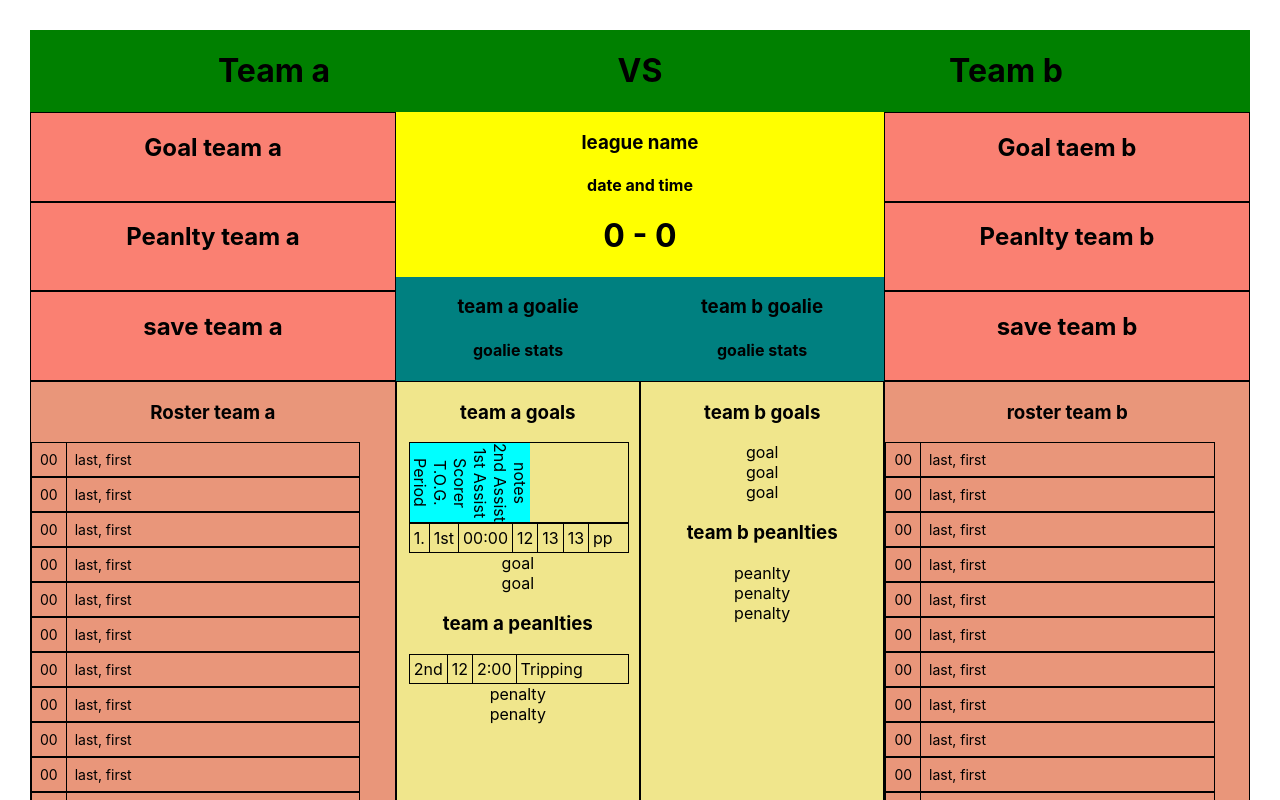
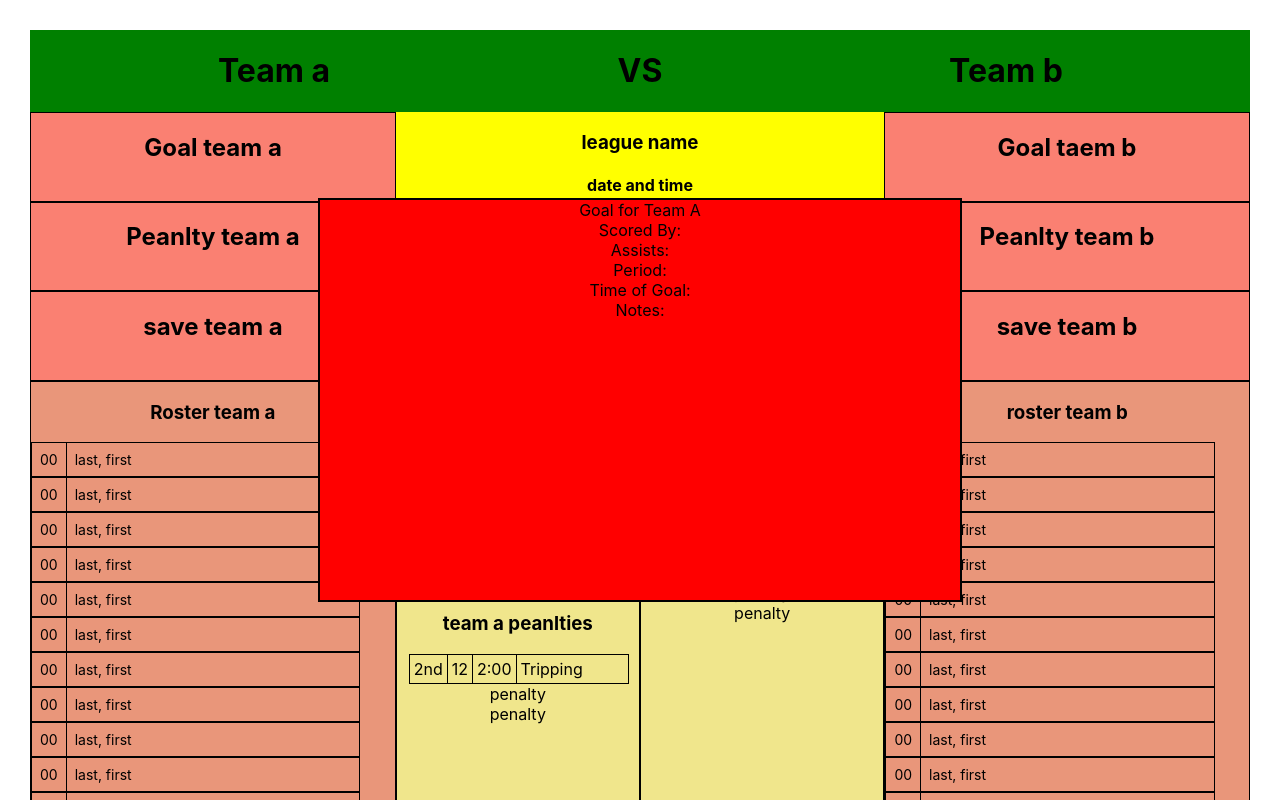
Before and after one commit to tjbecker8/ScoreSheet, a React (Create React App) app: page / in a window 1280 px wide. Shown: the top 800 px of the page. Built offline with nearby package versions, Linux system fonts and the light colour scheme.

Commit message:
setup of new goal

```diff
--- a/src/App.js
+++ b/src/App.js
@@ -2,6 +2,8 @@ import React from 'react';
 
 import './App.css';
 import GameSheet from './components/GameSheet/gameSheet'
+
+
 
 function App() {
   return (
--- a/src/components/GameSheet/gameSheet.css
+++ b/src/components/GameSheet/gameSheet.css
@@ -96,14 +96,56 @@ ul,li, ol {
   margin-left: 5%;
 }
 
+
+
 .vert {
+  border-right: 1px solid black;
+  text-align: center;
+}
+
+.goalnum {
+  flex: 2
+}
+
+.period {
+  flex: 3;
+}
+
+.tog {
+  flex: 5;
+}
+
+.scorer {
+  flex: 2.5;
+}
+
+.assist {
+  flex: 2.5;
+}
+
+.notes {
+  flex: 6.8;
 
 }
 
 .bord-r-tab {
+  writing-mode: vertical-rl;
+  text-combine-upright: digits 2;
+  background-color: cyan;
+  justify-content: center;
+  align-content: center;
+  margin: 10;
+}
 
-  writing-mode: vertical-rl;
-  text-orientation: mixed;
-  background-color: cyan;
-
+.popup {
+  position: absolute;
+  width: 50vw;
+  height: 50vh;
+  background-color: red;
+  z-index: 1;
+  border: 2px solid black;
+  top: 50%;
+  left: 50%;
+  /* bring your own prefixes */
+  transform: translate(-50%, -50%);
 }
--- a/src/components/GameSheet/gameSheet.js
+++ b/src/components/GameSheet/gameSheet.js
@@ -3,6 +3,8 @@ import './gameSheet.css'
 import Skater from './skater'
 import Goal from './goal'
 import Penalty from './peanlty'
+
+import NewGoal from '../NewEvent/newGoal'
 
 class GameSheet extends Component {
 
@@ -13,6 +15,10 @@ class GameSheet extends Component {
   render () {
     return (
       <div id='container'>
+
+        <div class='popup'>
+          <NewGoal />
+        </div>
 
 
         <div class='flex-top'>
@@ -127,22 +133,25 @@ class GameSheet extends Component {
             <div>
               <h3>team a goals</h3>
               <div class='goal-table-key'>
-                <div class='bord-r-tab'>
+                <div class='bord-r-tab goalnum'>
+                  <p class='vert'>#</p>
+                </div>
+                <div class='bord-r-tab period'>
                   <p class='vert'>Period</p>
                 </div>
-                <div class='bord-r-tab'>
+                <div class='bord-r-tab tog'>
                   <p class='vert'>T.O.G.</p>
                 </div>
-                <div class='bord-r-tab'>
+                <div class='bord-r-tab scorer'>
                   <p class='vert'>Scorer</p>
                 </div>
-                <div class='bord-r-tab'>
+                <div class='bord-r-tab assist'>
                   <p class='vert'>1st Assist</p>
                 </div>
-                <div class='bord-r-tab'>
+                <div class='bord-r-tab assist'>
                   <p class='vert'>2nd Assist</p>
                 </div>
-                <div class='bord-r-tab'>
+                <div class='bord-r-tab notes'>
                   <p class='vert'>notes</p>
                 </div>
               </div>
--- a/src/components/GameSheet/goal.js
+++ b/src/components/GameSheet/goal.js
@@ -6,25 +6,25 @@ class Goal extends Component {
   render () {
     return (
       <li class='goal-li'>
-        <div class='bord-r'>
+        <div class='bord-r goalnum'>
           <p class='goal-p'>1.</p>
         </div>
-        <div class='bord-r'>
+        <div class='bord-r period'>
           <p class='goal-p'>1st</p>
         </div>
-        <div class='bord-r'>
+        <div class='bord-r tog'>
           <p class='goal-p'>00:00</p>
         </div>
-        <div class='bord-r'>
+        <div class='bord-r scorer'>
           <p class='goal-p'>12</p>
         </div>
-        <div class='bord-r'>
+        <div class='bord-r assist'>
           <p class='goal-p'>13</p>
         </div>
-        <div class='bord-r'>
+        <div class='bord-r assist'>
           <p class='goal-p'>13</p>
         </div>
-        <p class='goal-p'>pp</p>
+        <p class='goal-p notes'>pp</p>
       </li>
 
     )
--- /dev/null
+++ b/src/components/NewEvent/newGoal.js
@@ -0,0 +1,25 @@
+import React, {Component} from 'react';
+import './newGoal.css'
+
+class NewGoal extends Component {
+
+  render () {
+    return(
+      <div>
+        <p>Goal for Team A</p>
+
+        <p>Scored By:</p>
+
+        <p>Assists:</p>
+
+        <p>Period:</p>
+
+        <p>Time of Goal:</p>
+
+        <p>Notes:</p>
+      </div>
+    )
+  }
+}
+
+export default NewGoal
```
Also changed, not shown: src/components/NewEvent/newGoal.css (added).
